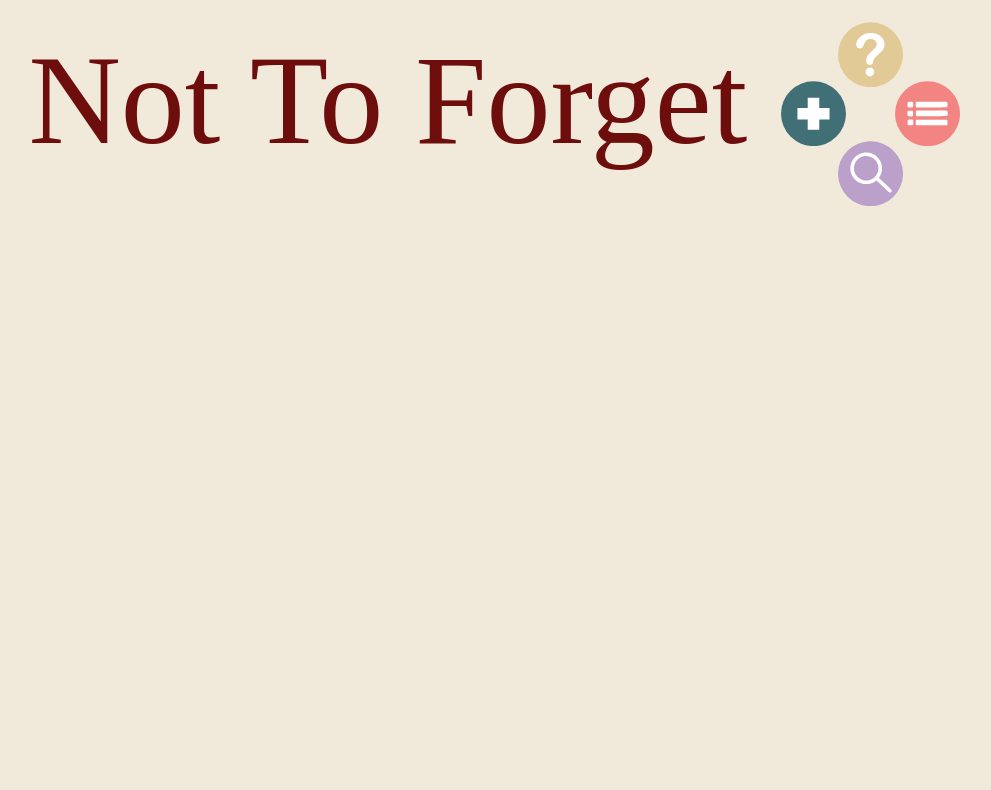
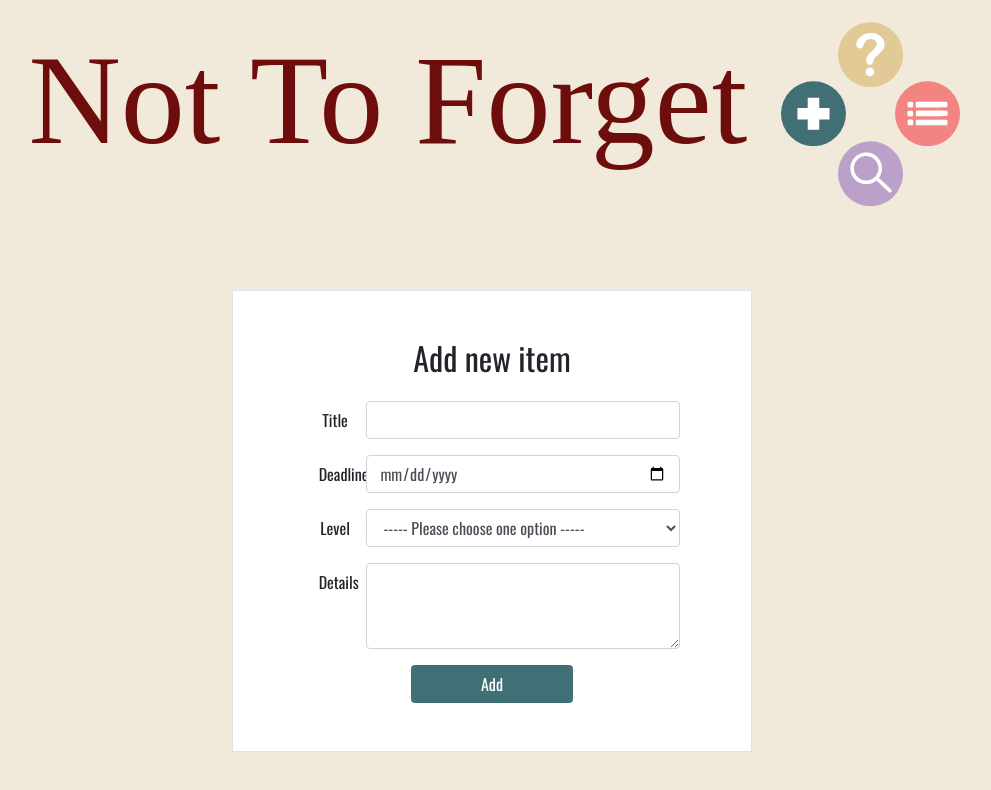
Before and after one commit to Alice-Rez/Not-to-forget, a React (Create React App) app: page /add in a window 1280 px wide. Shown: the top 790 px of the page, without its empty margins (148-1139 px from the left). Built offline with nearby package versions, Linux system fonts and the light colour scheme; a web font is replaced by a local one.

Commit message:
giving style to the component

```diff
--- a/src/components/AddToDo.jsx
+++ b/src/components/AddToDo.jsx
@@ -10,6 +10,11 @@ export default class AddToDo extends Component {
       task: { ...this.state.task, [e.target.name]: e.target.value },
     });
   };
+
+  componentDidMount() {
+    this.props.changeStyle("styleAddToDo", "opacity", "1");
+  }
+
   render() {
     return (
       <form
--- a/src/components/App.jsx
+++ b/src/components/App.jsx
@@ -9,11 +9,17 @@ import Help from "./Help";
 export default class App extends Component {
   state = {
     tasks: [],
-    styleAddToDo: { opacity: "0" },
+    styleAddToDo: {
+      opacity: "0",
+    },
   };
 
   addTask = (task) => {
     this.setState({ tasks: [...this.state.tasks, task] });
+  };
+
+  changeStyle = (name, property, value) => {
+    this.setState({ [name]: { ...this.state[name], [property]: value } });
   };
 
   render() {
@@ -27,6 +33,7 @@ export default class App extends Component {
                 <AddToDo
                   myStyle={this.state.styleAddToDo}
                   addTask={this.addTask}
+                  changeStyle={this.changeStyle}
                 />
               </Route>
               <Route path="/list">
```
